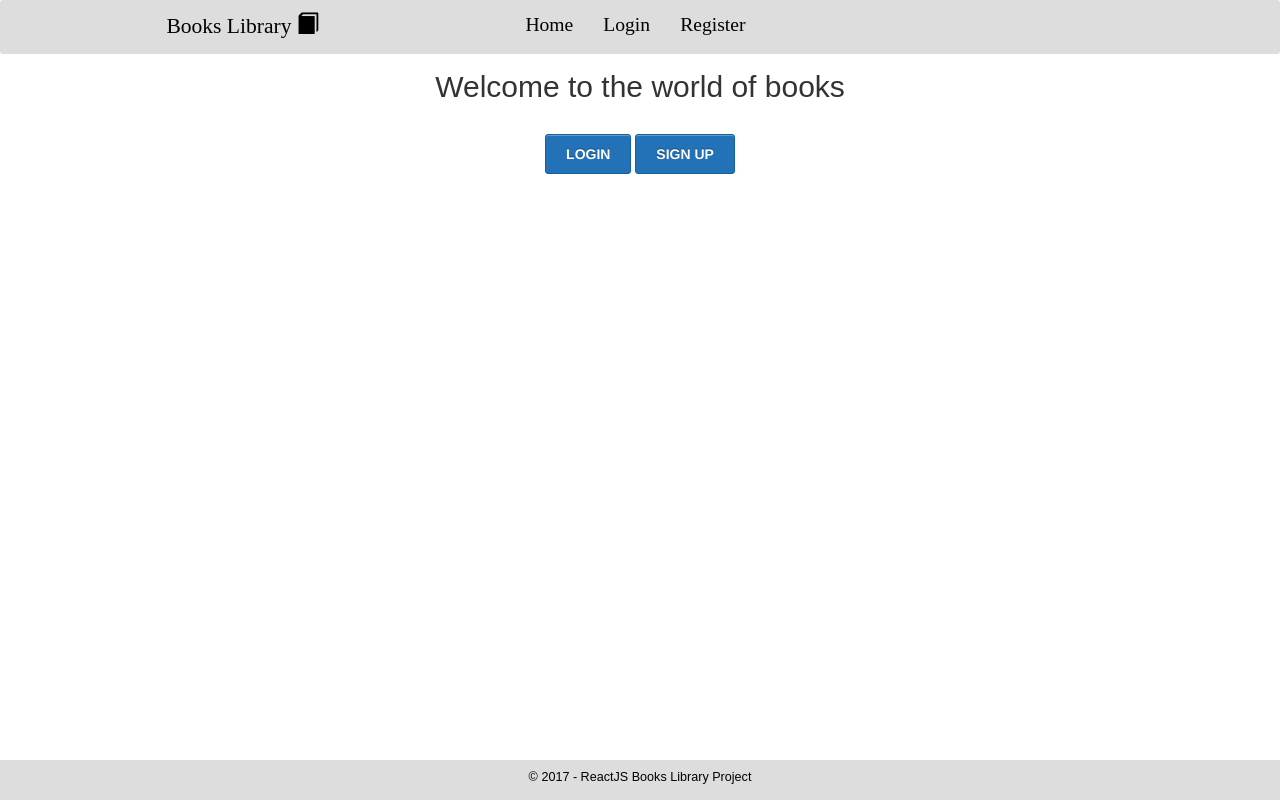
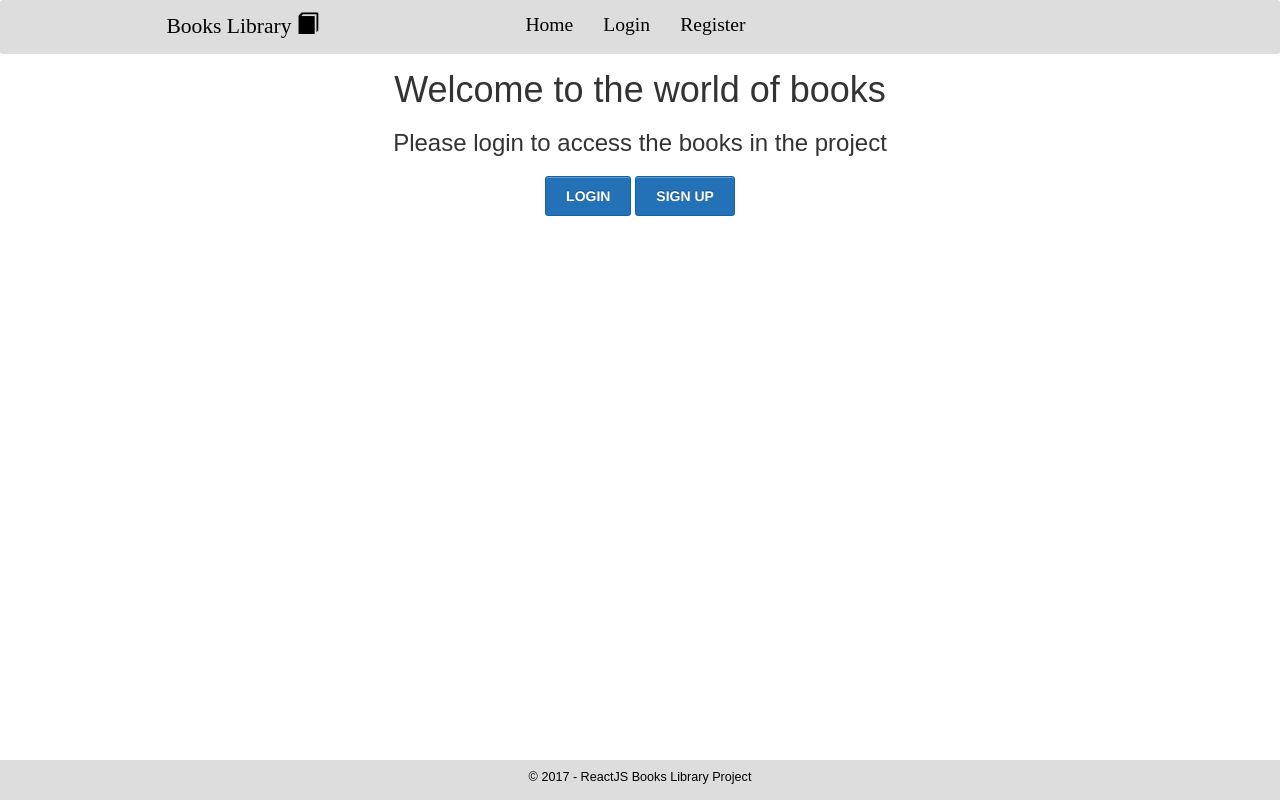
Before and after one commit to gyokkoo/books-library, a React (Create React App) app: page / in a window 1280 px wide. Built offline with nearby package versions, Linux system fonts and the light colour scheme.

Commit message:
Fixed homepage
Minor changes in the homepage

```diff
--- a/src/components/home/HomePage.css
+++ b/src/components/home/HomePage.css
@@ -3,7 +3,7 @@
   border: none;
   border-top: medium double #8c8c8c;
   color: #8c8c8c;
-  text-align: center;
+  /* text-align: center;  */
 }
 
 .home-view hr:after {
@@ -18,7 +18,7 @@
 
 button {
   font-family: "HelveticaNeue-Light", "Helvetica Neue Light", "Helvetica Neue", Helvetica, Arial, "Lucida Grande", sans-serif;
-  text-transform:uppercase;
+  text-transform: uppercase;
   font-size:14px;
 	color:#fff;
   text-decoration:none;
--- a/src/components/home/HomePage.js
+++ b/src/components/home/HomePage.js
@@ -11,11 +11,19 @@ class HomePage extends Component {
       userGreeting =
         <div>
           <h2>Hello, {username}!</h2>
+          <Link to='/books-library/books'>
+            <button>All books</button>
+          </Link>
+          <br />
+          <Link to='/books-library/create-book'>
+            <button>Create book</button>
+          </Link>
           <hr />
         </div>
     } else {
       userGreeting =
         <div>
+          <h3>Please login to access the books in the project</h3>
           <Link to='/books-library/login'>
             <button>Login</button>
           </Link>
@@ -27,7 +35,7 @@ class HomePage extends Component {
     }
     return (
       <div className='home-view text-center'>
-        <h2>Welcome to the world of books</h2>
+        <h1>Welcome to the world of books</h1>
         {userGreeting}
       </div>
     )
```
